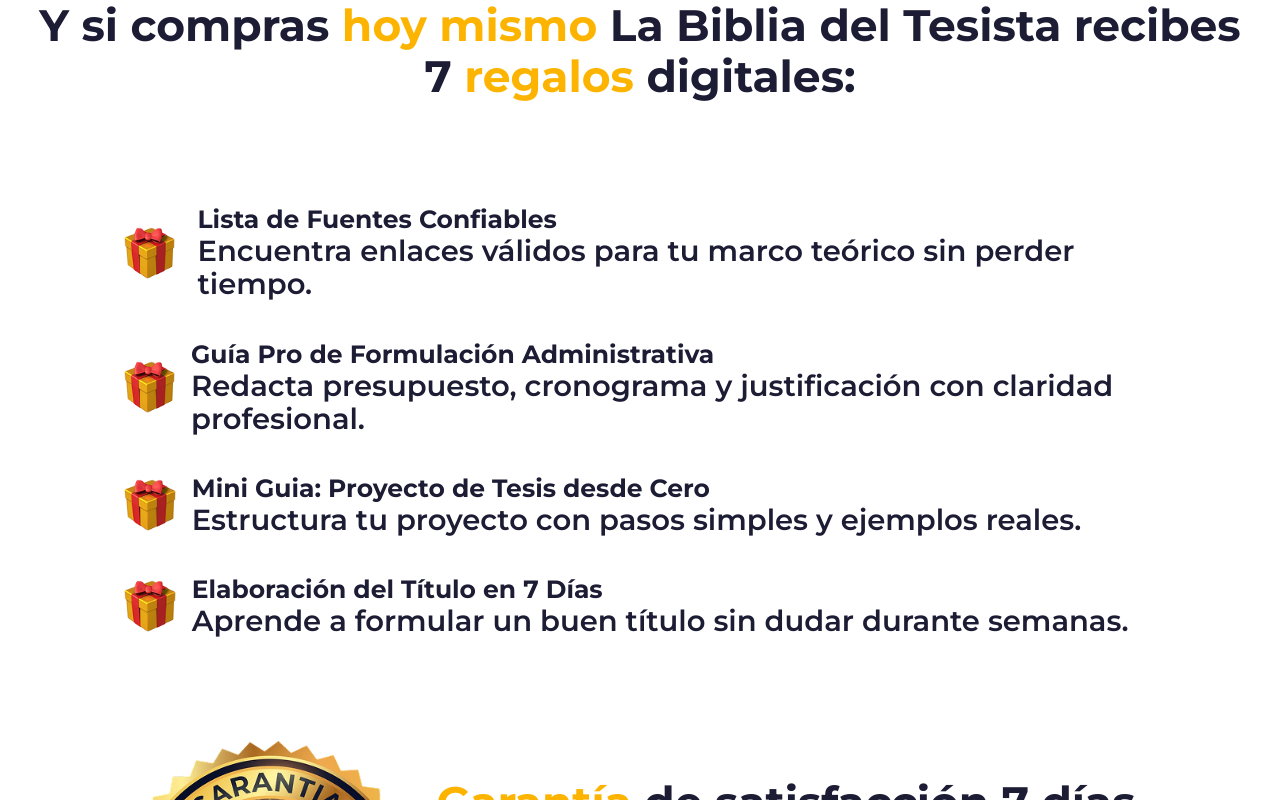
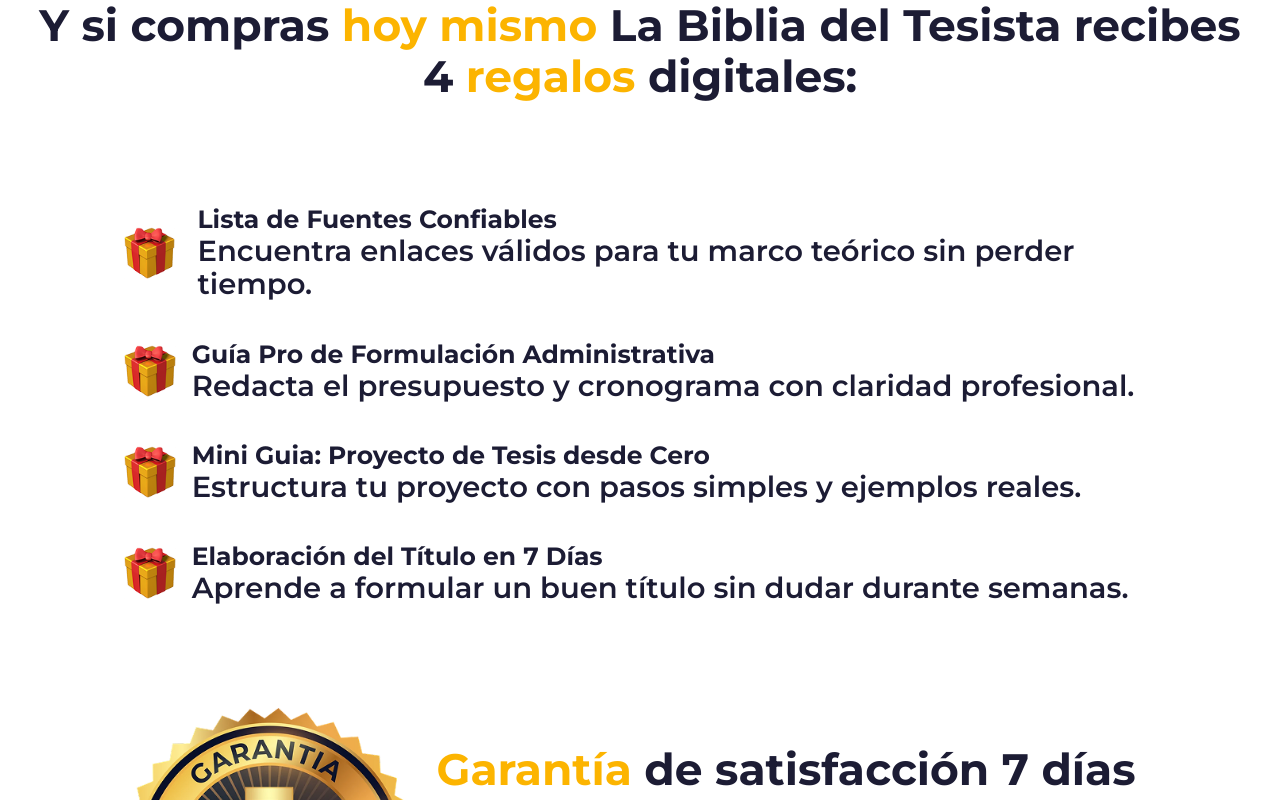
Before and after one commit to DanielFernando45/AlejandriaConsultora, a React (Vite) app: page /biblia-tesista in a window 1280 px wide. Shown: the part 4035-4835 px from the top of the page. Built offline with nearby package versions, Linux system fonts and the light colour scheme; no server answers.

Commit message:
Corrigiendo Guia

```diff
--- a/src/pages/LandinPage.jsx
+++ b/src/pages/LandinPage.jsx
@@ -303,7 +303,7 @@ const LandinPage = () => {
                   data-aos-offset="150"
                   className="text-[18px] sm:text-[25px] md:text-[35px] xl:text-[44px] font-bold text-center ">
                   Y si compras <spam className="text-[#FCB400]">hoy mismo</spam> La Biblia del Tesista
-                  recibes 7 <spam className="text-[#FCB400]">regalos</spam> digitales:
+                  recibes 4 <spam className="text-[#FCB400]">regalos</spam> digitales:
                 </h2>
 
                 <div className="flex flex-col gap-4 sm:gap-7 mn:px-4 md:px-10 xl:px-28 xl:gap-12 3xl:gap-14">
@@ -320,7 +320,7 @@ const LandinPage = () => {
                     <img className="size-7 sm:size-9 md:size-10 lg:size-12 xl:size-16 1xl:size-20" src={dorado} alt="" />
                     <div className="flex flex-col">
                       <h1 className="text-[11px] sm:text-[15px] md:text-[15px] lg:text-[20px] xl:text-[25px] 1xl:text-[30px] 3xl:text-[35px] 5xl:text-[40px] font-bold m-0 ">Guía Pro de Formulación Administrativa</h1>
-                      <p className="sm:text-[17px] md:text-[20px] xl:text-[29px] font-semibold">Redacta presupuesto, cronograma y justificación con claridad profesional.</p>
+                      <p className="sm:text-[17px] md:text-[20px] xl:text-[29px] font-semibold">Redacta el presupuesto y cronograma con claridad profesional.</p>
                     </div>
                   </div>
                   <div data-aos="fade-up" data-aos-offset="150" className="flex flex-row gap-3 lg:gap-5 items-center">
```
Also changed, not shown: 1 other file (tests, documents, lock files or other folders).
